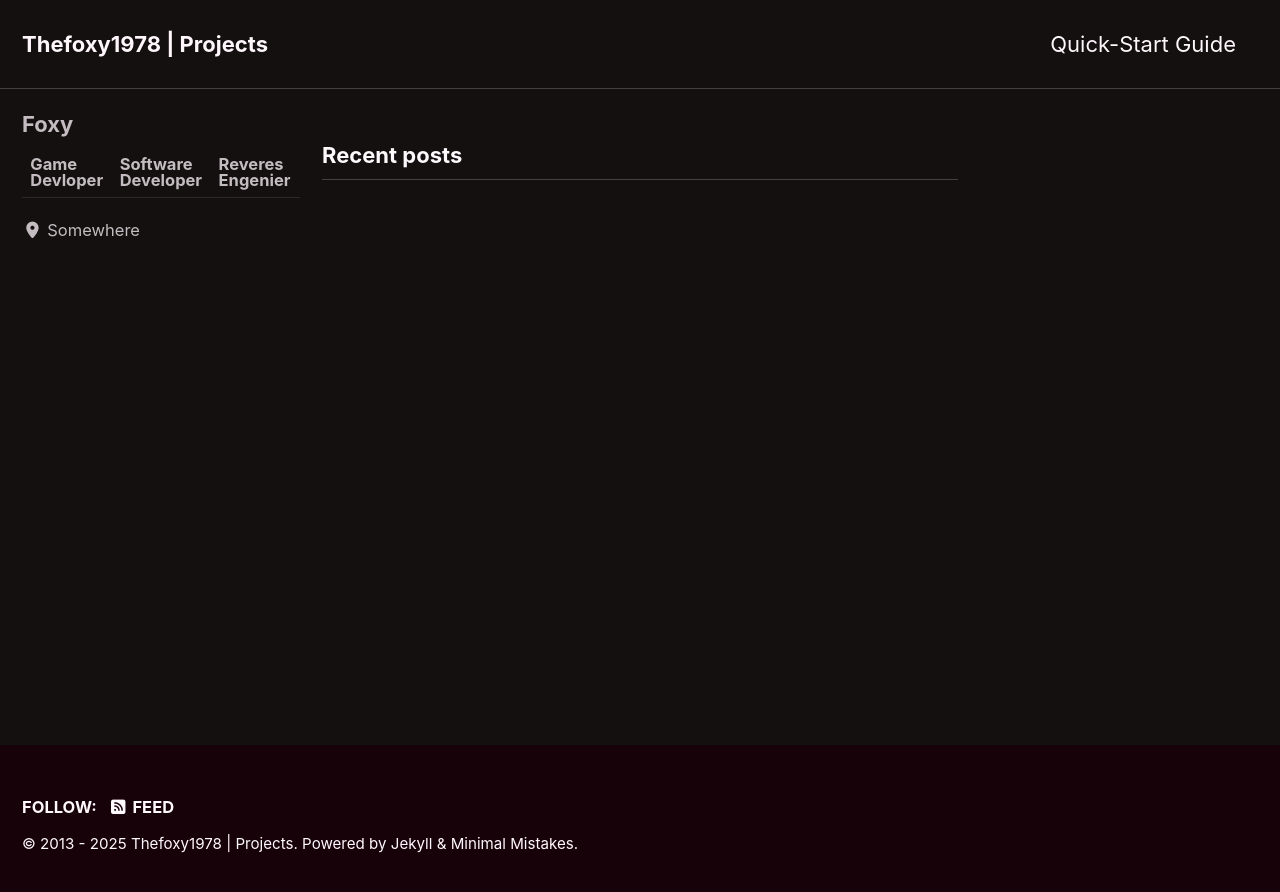
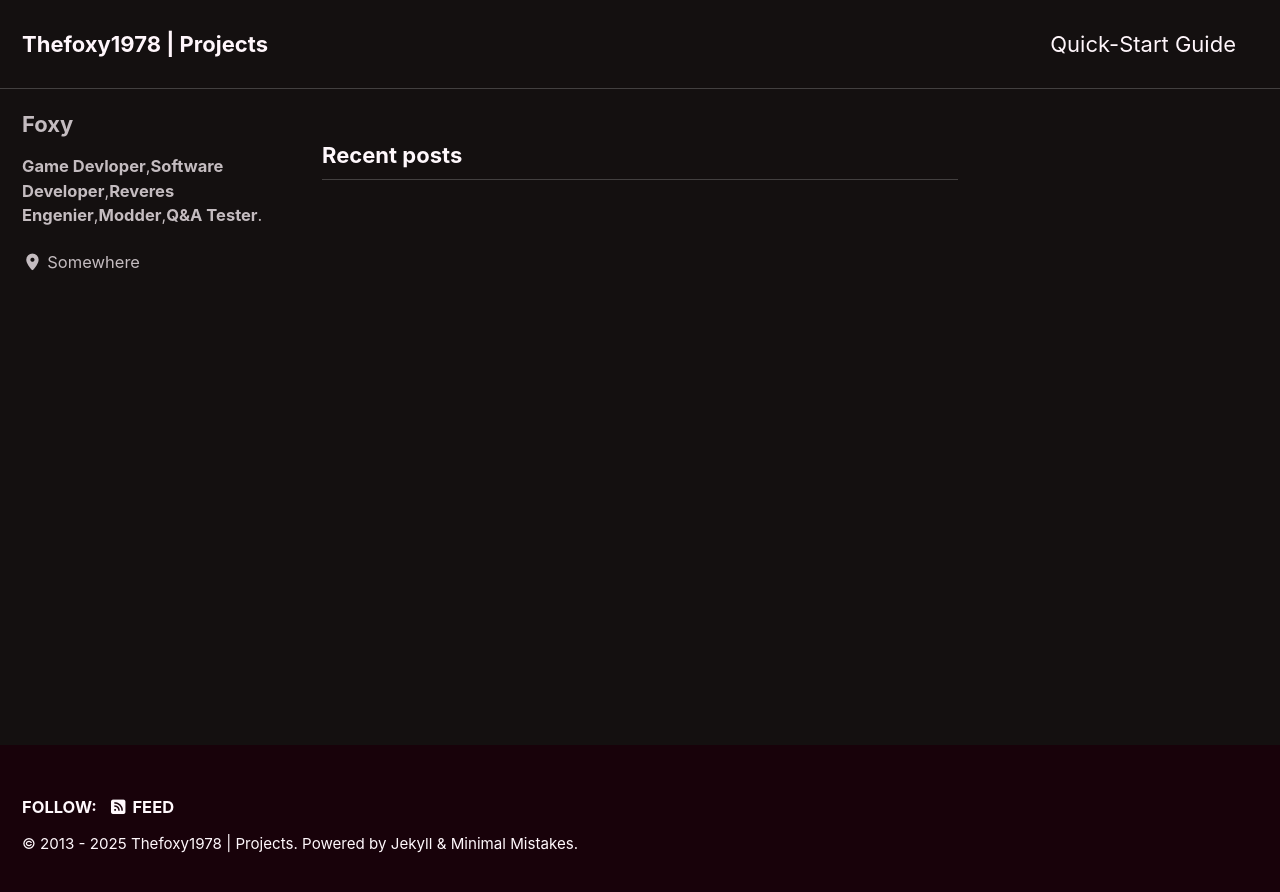
Before and after one commit to Thefoxy1978/Thefoxy1978.github.io, a Jekyll site: the page built from index.html, in a window 1280 px wide. Shown: the top 892 px of the page. Built offline with Jekyll 4.4.1, drawn with Linux system fonts in a browser that asks for light colours; cached includes are drawn as plain includes; the list of posts is cut into pages by our own code.

Commit message:
Update _config.yml

```diff
--- a/_config.yml
+++ b/_config.yml
@@ -115,7 +115,7 @@ analytics:
 author:
   name             : "Foxy"
   avatar           : # path of avatar image, e.g. "/assets/images/bio-photo.jpg"
-  bio              : "**Game Devloper** | **Software Developer** | **Reveres Engenier** | **Modder** | **Q&A Tester**."
+  bio              : "**Game Devloper**,**Software Developer**,**Reveres Engenier**,**Modder**,**Q&A Tester**."
   location         : "Somewhere"
   email            :
   links:
```
